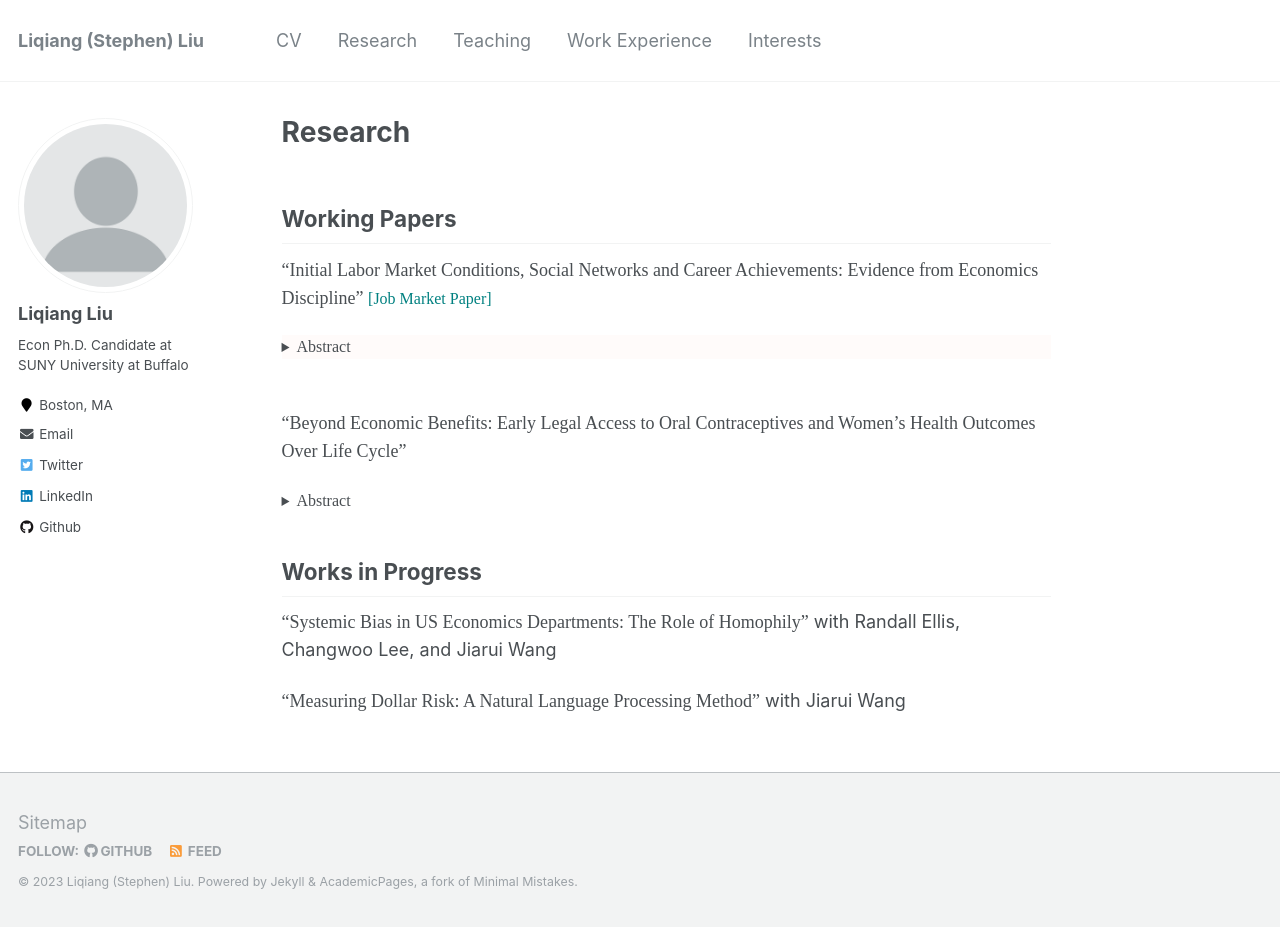
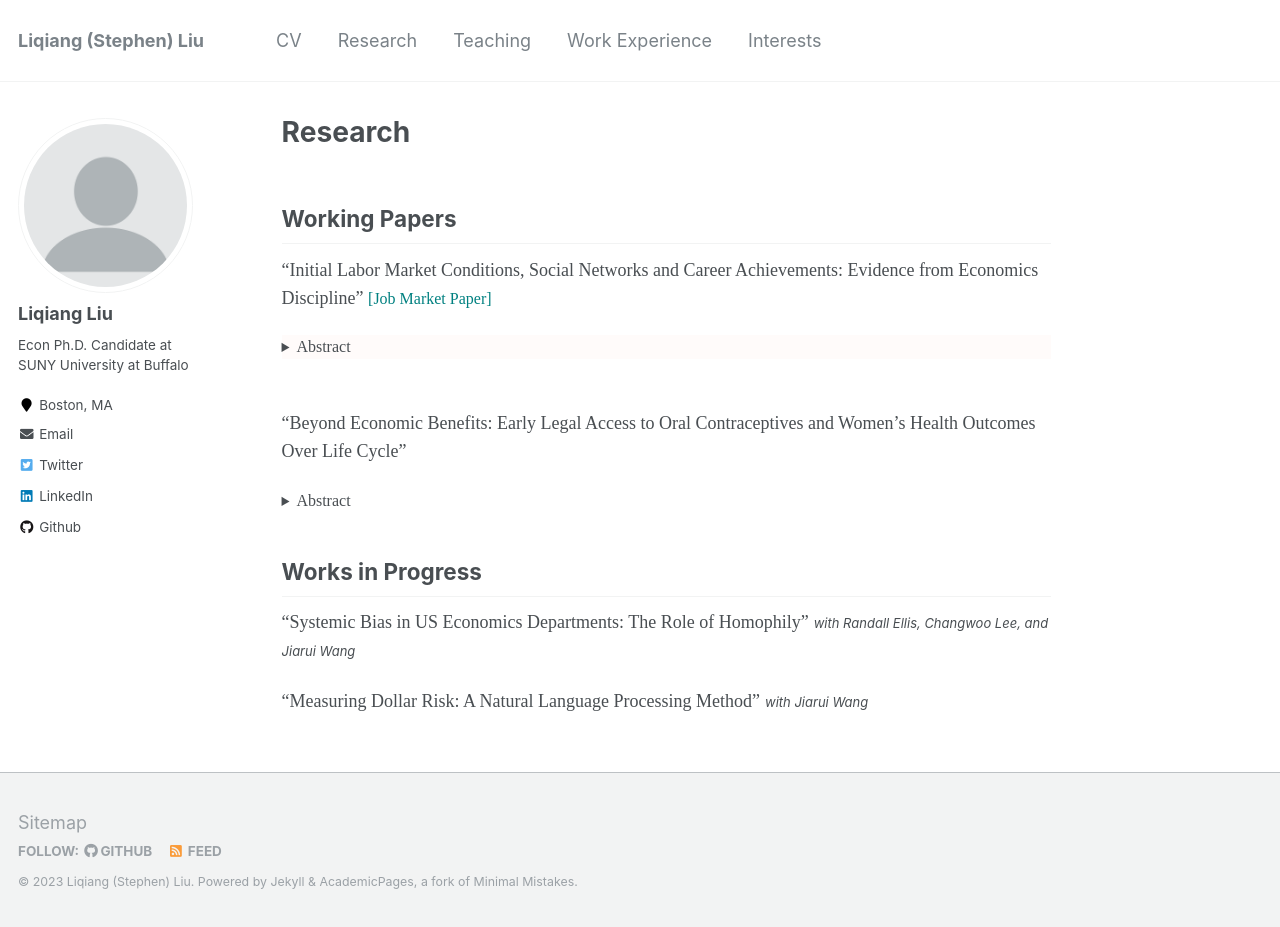
Before and after one commit to Liqiang-Liu/Liqiang-Liu.github.io, a Jekyll site: the page built from _pages/research.md, in a window 1280 px wide and 927 px high. Built offline with Jekyll 4.4.1, drawn with Linux system fonts in a browser that asks for light colours.

Commit message:
Update research.md

```diff
--- a/_pages/research.md
+++ b/_pages/research.md
@@ -25,6 +25,6 @@
   </details>
 
 ## Works in Progress
-<span style="font-family: pxfonts;">"Systemic Bias in US Economics Departments: The Role of Homophily"</span> with Randall Ellis, Changwoo Lee, and Jiarui Wang
+<span style="font-family: pxfonts;">"Systemic Bias in US Economics Departments: The Role of Homophily"</span> <span style="font-size:13px;"> *with Randall Ellis, Changwoo Lee, and Jiarui Wang* </span>
 
-<span style="font-family: pxfonts;">"Measuring Dollar Risk: A Natural Language Processing Method"</span> with Jiarui Wang
+<span style="font-family: pxfonts;">"Measuring Dollar Risk: A Natural Language Processing Method"</span> <span style="font-size:13px;"> *with Jiarui Wang* </span>
```
